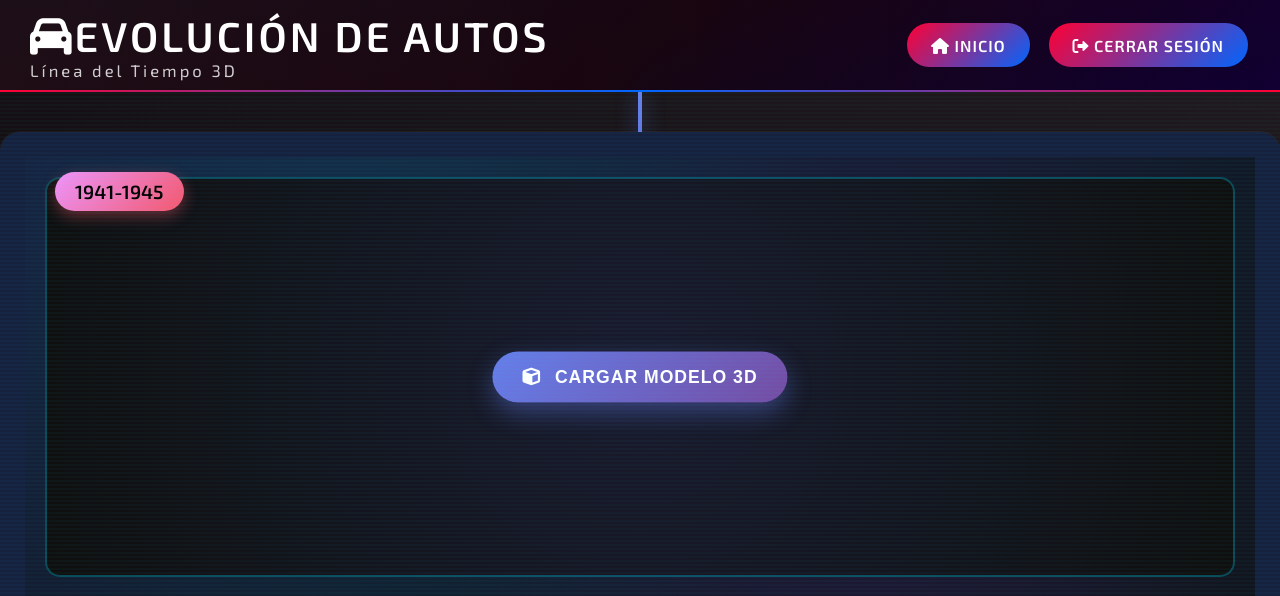
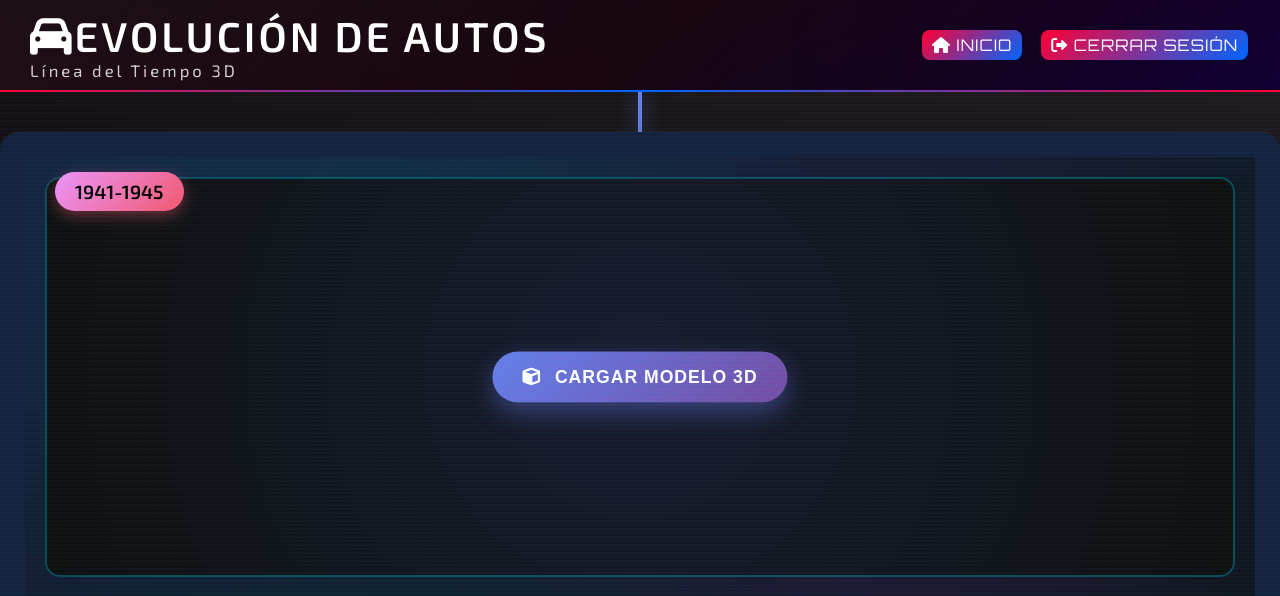
Before and after one commit to adrietChuquimia/plataforma-web-ITFv1, a Flask app: page /mod3d in a window 1280 px wide. Shown: the top 596 px of the page. Run offline with Flask 3, Linux system fonts and the light colour scheme; parts of the project's set-up code (start-up, migrations or seed data) failed here and were passed over; some libraries are stand-ins or nearby versions.

Commit message:
actualizar css

```diff
--- a/app/static/bootstrapC1/css/automotive-timeline.css
+++ b/app/static/bootstrapC1/css/automotive-timeline.css
@@ -112,8 +112,7 @@ body {
     gap: 15px;
     position: relative;
     z-index: 2;
-    flex-wrap: wrap;
-    min-width: 150px;
+    min-width: auto;
         }
 
 .btn {
@@ -135,19 +134,6 @@ body {
     display: inline-block;
 }
 
-.btn {
-    border-radius: 25px;
-    font-size: 1rem;
-    font-family: 'Exo 2', sans-serif;
-    font-weight: 600;
-    padding: 0.8rem 1.5rem;
-    text-transform: uppercase;
-    letter-spacing: 1px;
-    position: relative;
-    overflow: hidden;
-    transition: all 0.3s ease;
-    border: 2px solid transparent;
-}
 
 .btn::before {
   content: '';
--- a/app/templates/modelo3d.html
+++ b/app/templates/modelo3d.html
@@ -3,10 +3,10 @@
 
 <head>
   <meta charset="utf-8">
-  <meta content="width=device-width, initial-scale=1.0" name="viewport">
-  <title>Línea del Tiempo Automotriz 3D</title>
-  <meta content="" name="description">
-  <meta content="" name="keywords">
+    <meta content="width=device-width, initial-scale=1.0" name="viewport">
+    <title>Linea del tiempo Automotriz 3D</title>
+    <meta content="" name="description">
+    <meta content="" name="keywords">
 
   <link href="../static/galeria/imagenes/D3.png" rel="icon">
   <link href="../static/bootstrapC1/css/automotive-timeline.css" rel="stylesheet">
```
